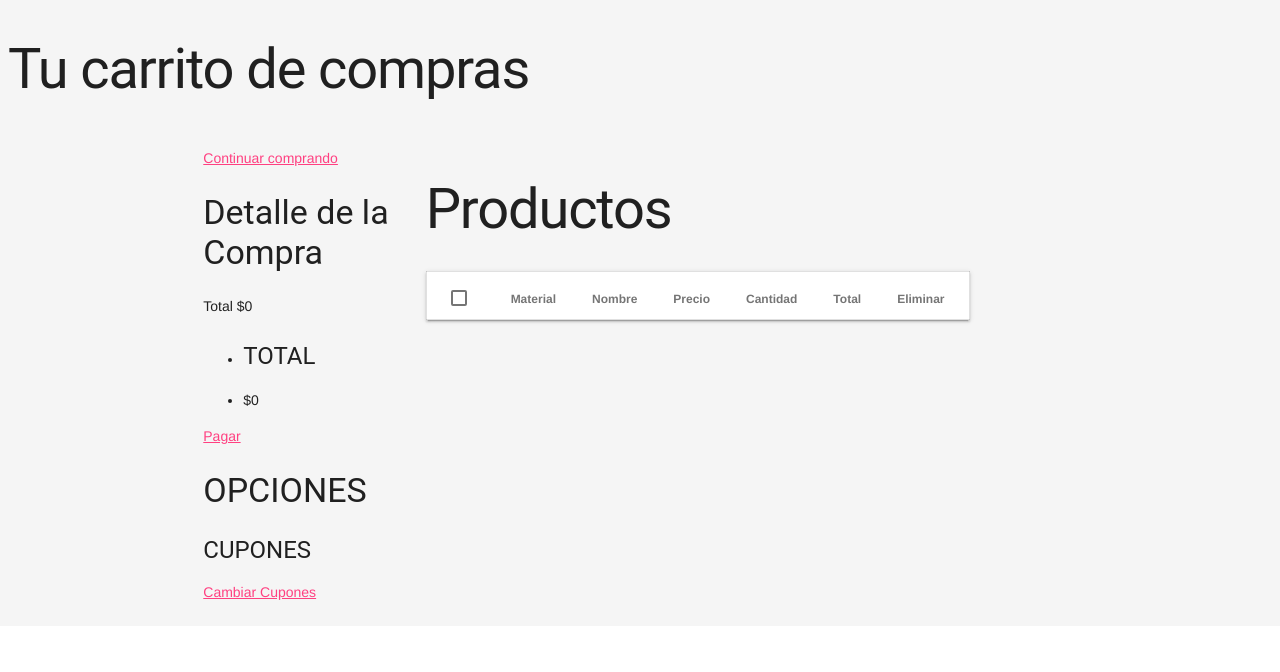
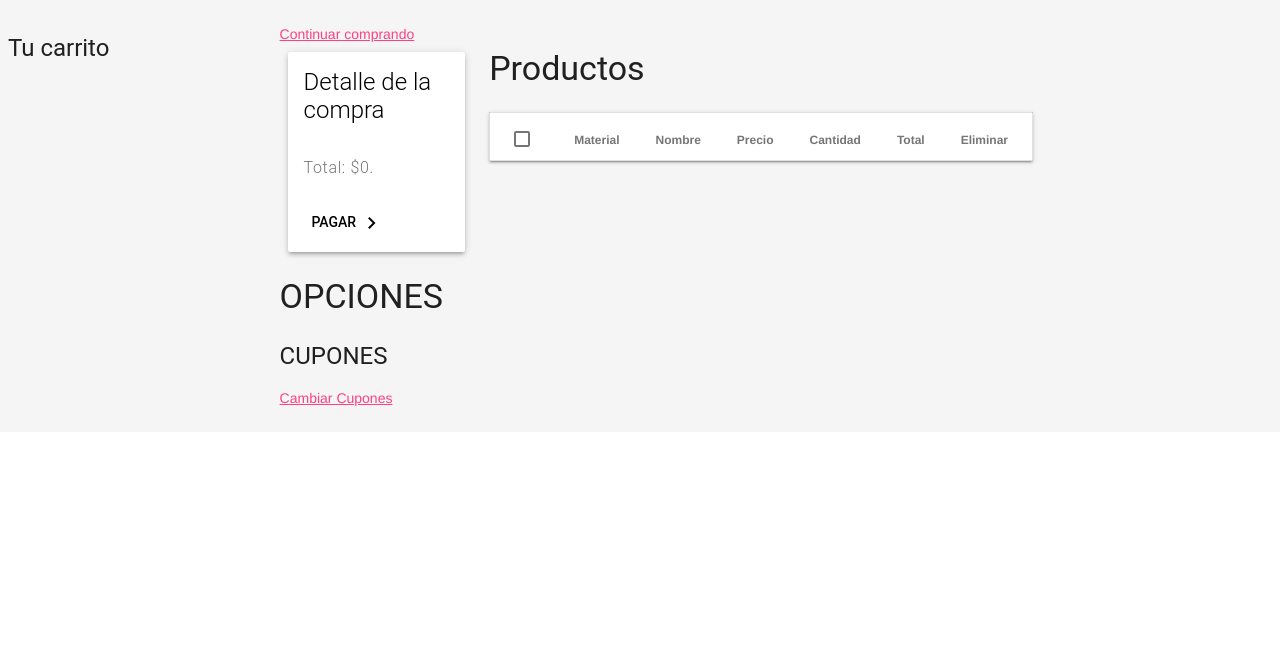
Before and after one commit to dafma/ecom-solidfounds, a Django app: page /cart/ in a window 1280 px wide. Shown: the part 152-824 px from the top of the page. Run offline with Django 3.2, Linux system fonts and the light colour scheme; lists and menus that the app fills with data are empty; some libraries are stand-ins or nearby versions.

Commit message:
add card carrito

```diff
--- a/ecomerce/cart/templates/cart/detail.html
+++ b/ecomerce/cart/templates/cart/detail.html
@@ -11,34 +11,36 @@ Tu carito de compras
     display: block;
 }
     </style>
-    <h1>Tu carrito de compras</h1>
+    <h4>Tu carrito</h4>
 
     <div class="mdl-grid">
 		<div class="mdl-cell mdl-cell--3-col">
 			   <a href="{% url "shop:product_list" %}" class="continue">Continuar comprando</a>
-			<div class="price-details">
-				<h3>Detalle de la Compra</h3>
-				<span>Total</span>
-				<span class="total1">${{ cart.get_total_price }}</span>
-{#				<span>Descuento</span>#}
-{#				<span class="total1">10%</span>#}
-				<div class="clearfix"></div>
-			</div>
-			<ul class="total_price">
-			   <li class="last_price"> <h4>TOTAL</h4></li>
-			   <li class="last_price"><span>${{ cart.get_total_price }}</span></li>
-			</ul>
 			<div class="clearfix"></div>
-			<div class="clearfix"></div>
-			<a class="order" href="{% url "orders:order_create" %}">Pagar</a>
-			<div class="total-item">
+            <div class="mdl-cell mdl-cell--12-col mdl-cell--12-col-tablet mdl-card mdl-shadow--3dp">
+              <div class="mdl-card__title">
+                 <h4 class="mdl-card__title-text">Detalle de la compra</h4>
+              </div>
+              <div class="mdl-card__supporting-text">
+                <span class="mdl-typography--font-light mdl-typography--subhead">
+                    Total: ${{ cart.get_total_price }}.
+                </span>
+              </div>
+              <div class="mdl-card__actions">
+                 <a class="android-link mdl-button mdl-js-button mdl-typography--text-uppercase" href="{% url "orders:order_create" %}" data-upgraded=",MaterialButton">
+                  Pagar
+                   <i class="material-icons">chevron_right</i>
+                 </a>
+              </div>
+            </div>
+            <div class="total-item">
 				<h3>OPCIONES</h3>
 				<h4>CUPONES</h4>
 				<a class="cpns" href="#">Cambiar Cupones</a>
 			</div>
 		</div>
 		<div class="mdl-cell mdl-cell--9-col">
-			<h1>Productos</h1>
+			<h3>Productos</h3>
 			<div class="cart-header">
 				<div class="close1"> </div>
 			 </div>
```
Also changed, not shown: db.sqlite3.
